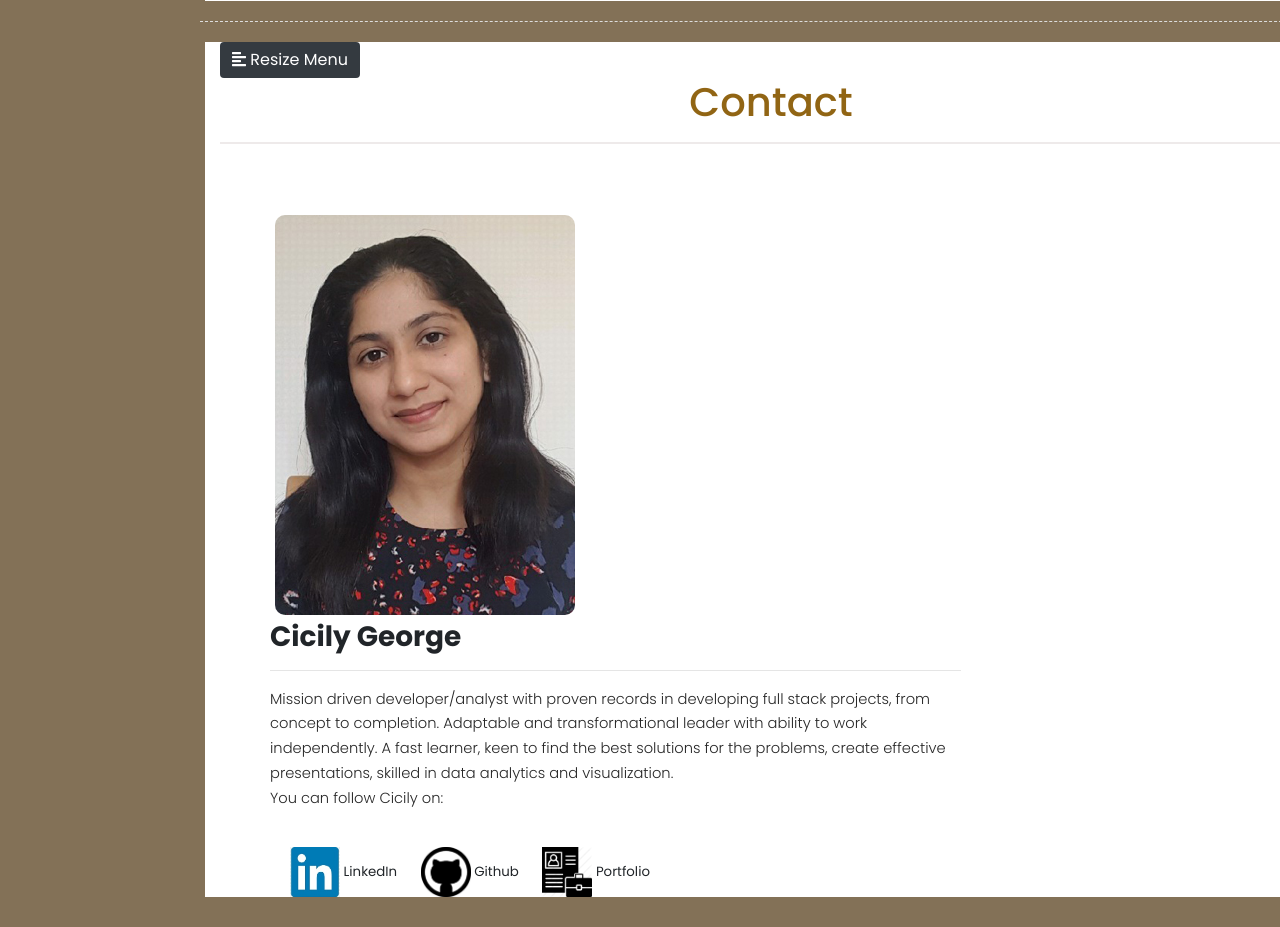
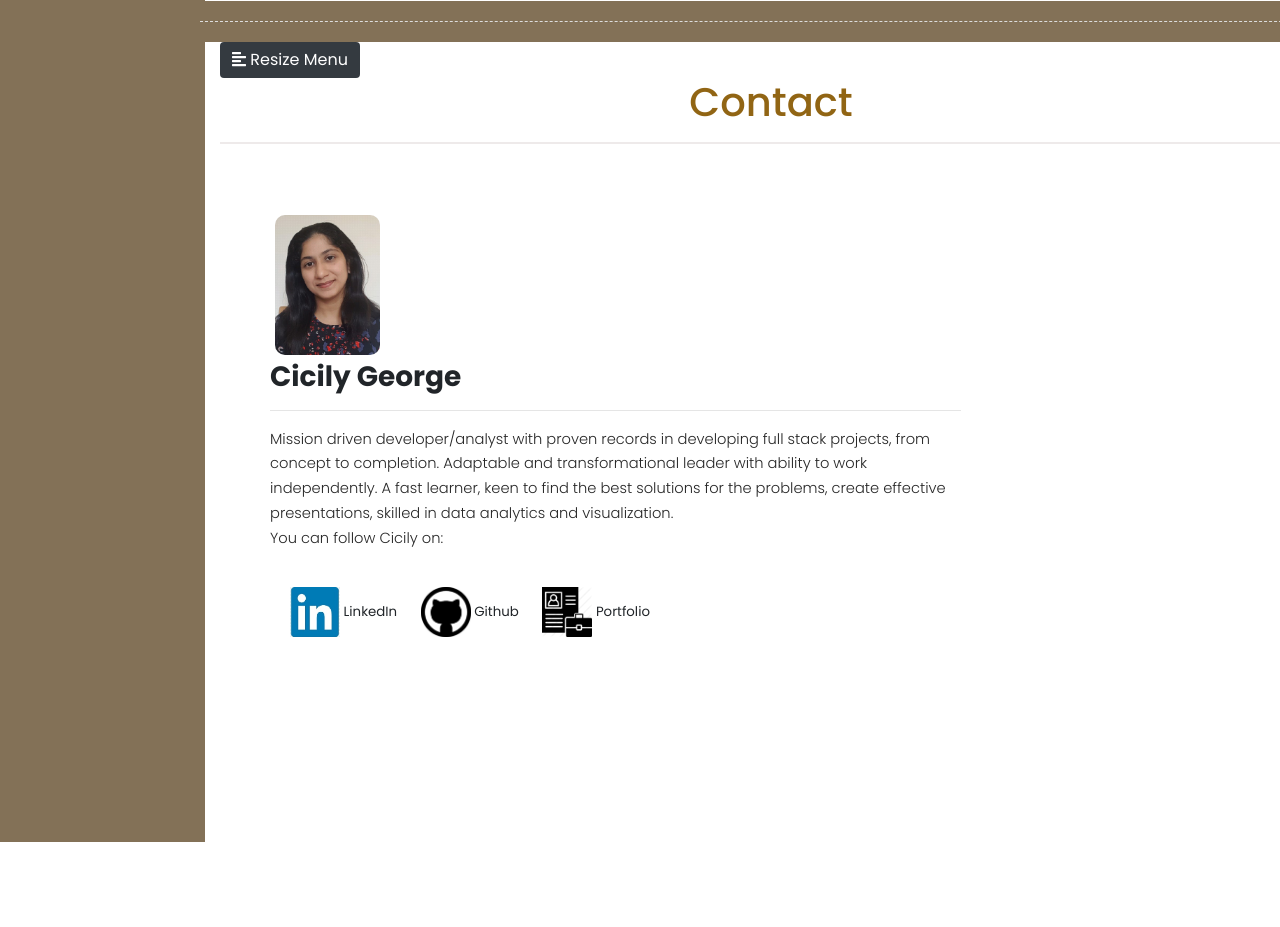
Before and after one commit to CicilyGeorge/Coffee-Analysis-and-Predictions, a Flask app: page /information in a window 1280 px wide; the page is wider, and only the part inside the window is pictured. Shown: the part 4901-5828 px from the top of that part. After the commit the page ends 5743 px from the top of that part, so only its background shows below. Run offline with Flask 2, Linux system fonts and the light colour scheme; parts of the project's set-up code (start-up, migrations or seed data) failed here and were passed over; some libraries are stand-ins or nearby versions.

Commit message:
Update information.html

```diff
--- a/templates/information.html
+++ b/templates/information.html
@@ -308,7 +308,7 @@
                     <div class="row" style="margin-bottom: 30px;margin-top: 50px;">
                         <div id='cicily-bio'>
                             <div class="col-sm-2">
-                                <img class="#photo" src="../static/images/cicily.jpg" alt="Cicily" style=" border-radius: 15px; border: 5px solid rgb(255, 255, 255);">
+                                <img class="#photo" src="../static/images/cicily.jpg" alt="Cicily" style="height:150px; border-radius: 15px; border: 5px solid rgb(255, 255, 255);">
                             </div>
                             <div class="col-sm-8">
                                 <h3 id="team-par-head"><strong>Cicily George</strong></h3>
```
